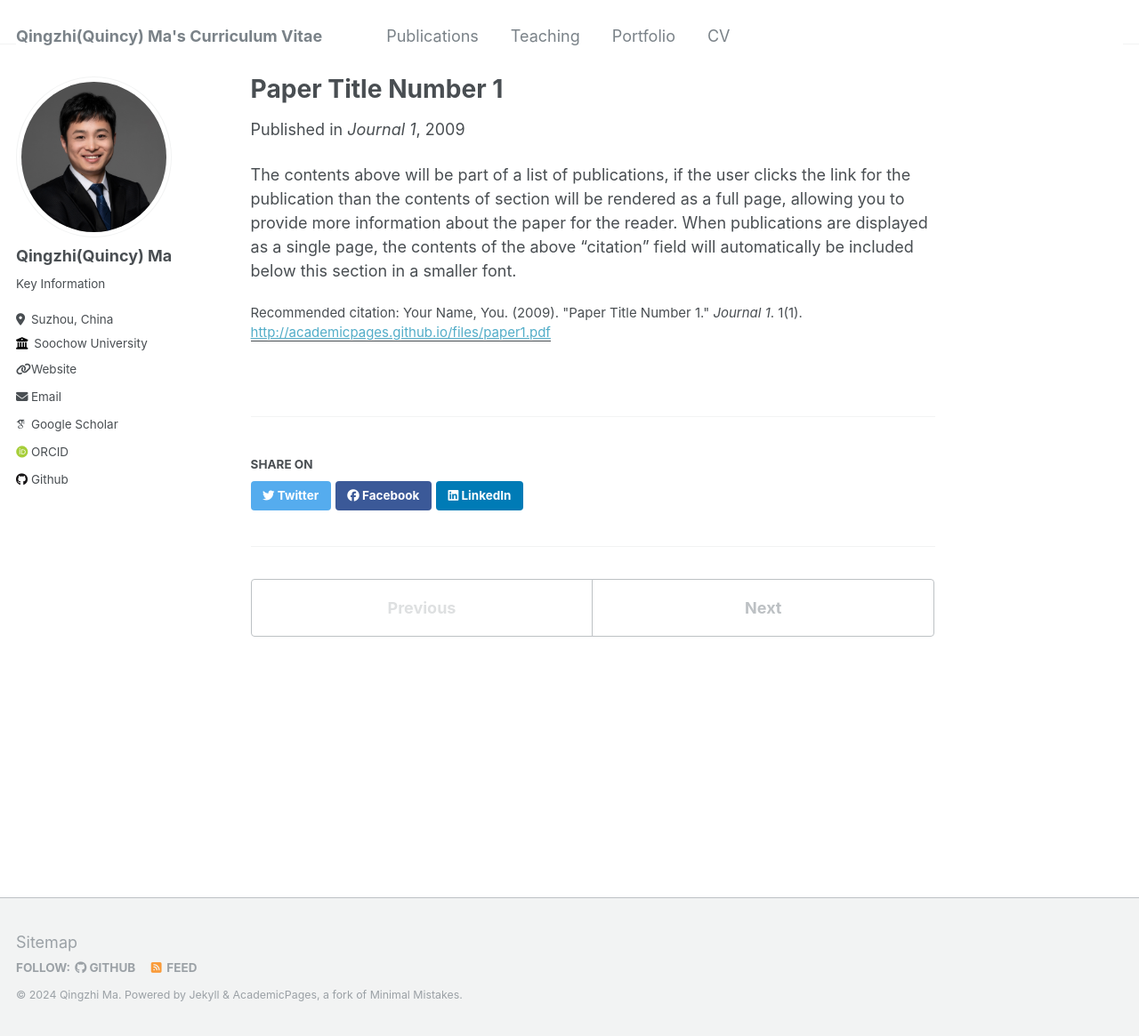
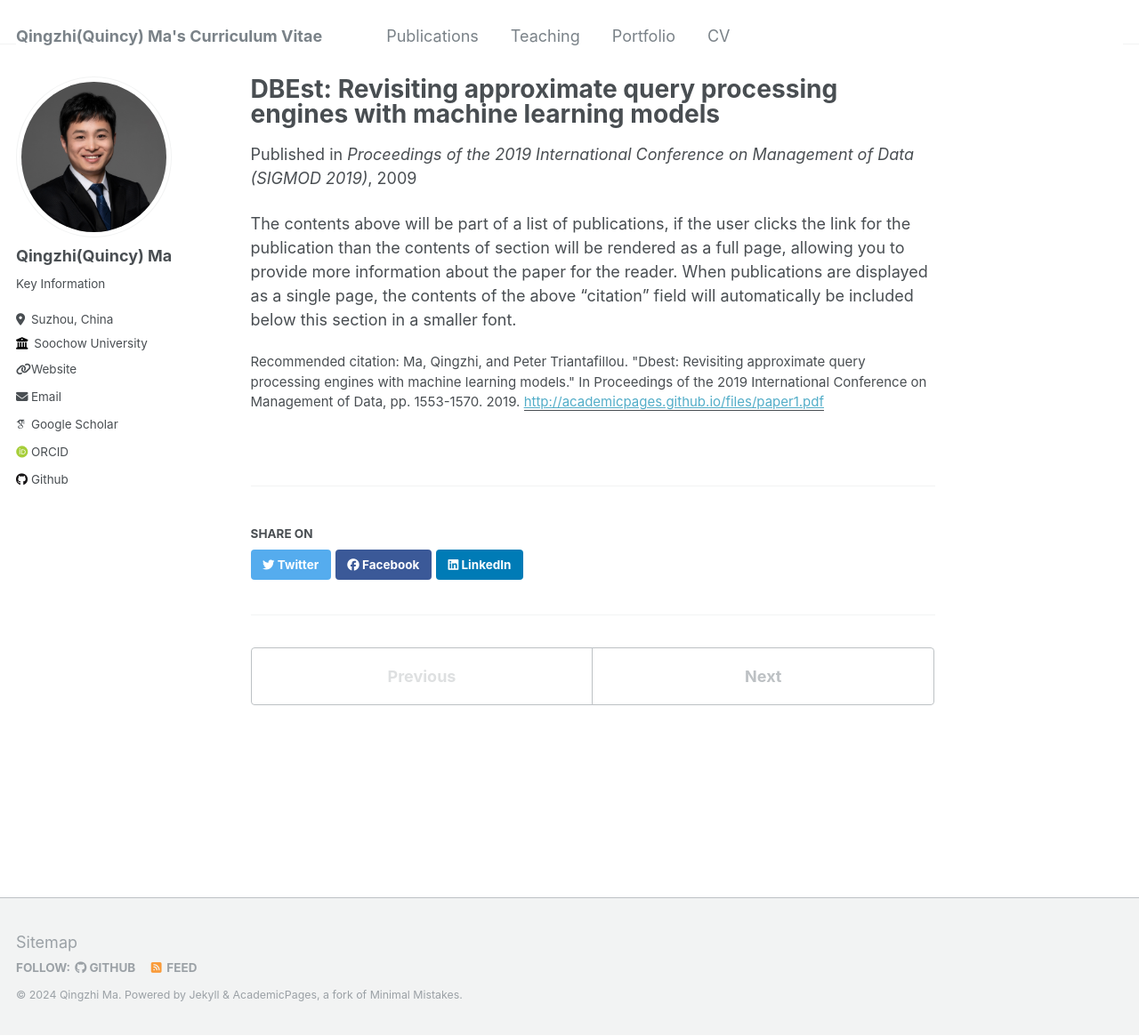
Before and after one commit to qingzma/qingzma.github.io, a Jekyll site: the page built from _publications/2009-10-01-paper-title-number-1.md, in a window 1280 px wide and 1165 px high. Shown: the whole window at 89% size. Built offline with Jekyll 4.4.1, drawn with Linux system fonts in a browser that asks for light colours; some web fonts are replaced.

Commit message:
update publications

```diff
--- a/_publications/2009-10-01-paper-title-number-1.md
+++ b/_publications/2009-10-01-paper-title-number-1.md
@@ -1,12 +1,12 @@
 ---
-title: "Paper Title Number 1"
+title: "DBEst: Revisiting approximate query processing engines with machine learning models"
 collection: publications
 permalink: /publication/2009-10-01-paper-title-number-1
-excerpt: 'This paper is about the number 1. The number 2 is left for future work.'
-date: 2009-10-01
-venue: 'Journal 1'
+excerpt: 'AQP Engine.'
+date: 2009-7-01
+venue: 'Proceedings of the 2019 International Conference on Management of Data (SIGMOD 2019)'
 paperurl: 'http://academicpages.github.io/files/paper1.pdf'
-citation: 'Your Name, You. (2009). &quot;Paper Title Number 1.&quot; <i>Journal 1</i>. 1(1).'
+citation: 'Ma, Qingzhi, and Peter Triantafillou. "Dbest: Revisiting approximate query processing engines with machine learning models." In Proceedings of the 2019 International Conference on Management of Data, pp. 1553-1570. 2019.'
 ---
 
 The contents above will be part of a list of publications, if the user clicks the link for the publication than the contents of section will be rendered as a full page, allowing you to provide more information about the paper for the reader. When publications are displayed as a single page, the contents of the above "citation" field will automatically be included below this section in a smaller font.
```
